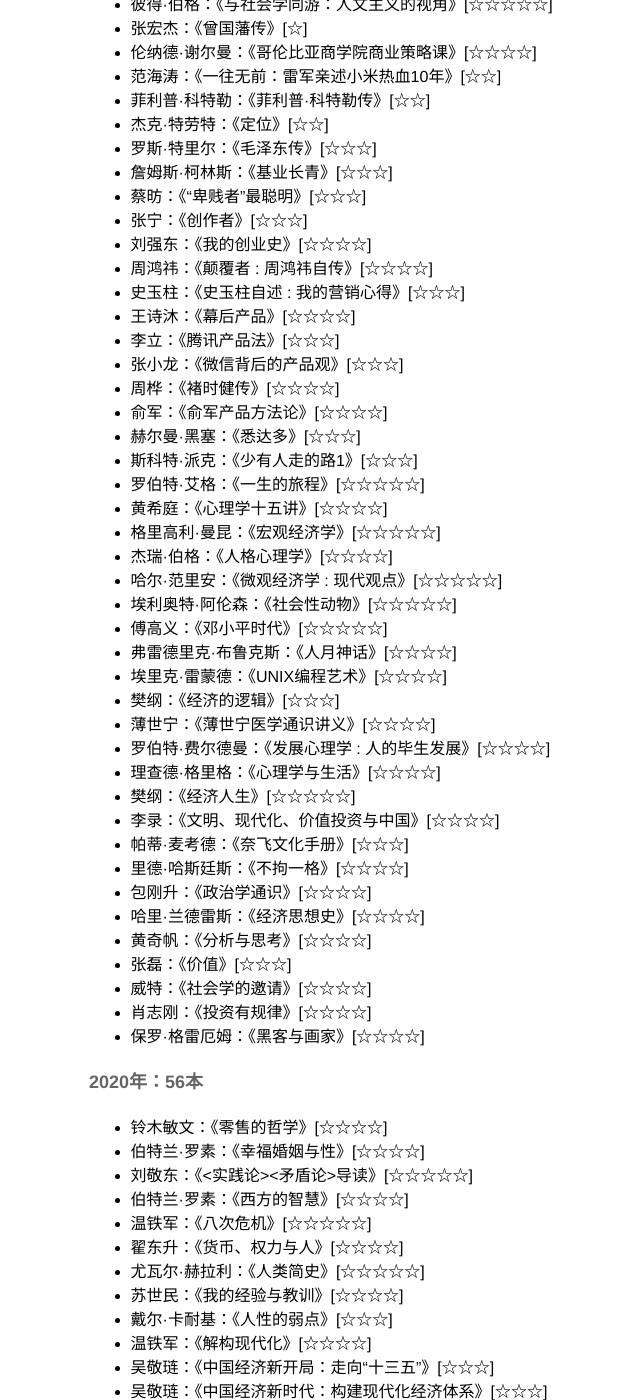
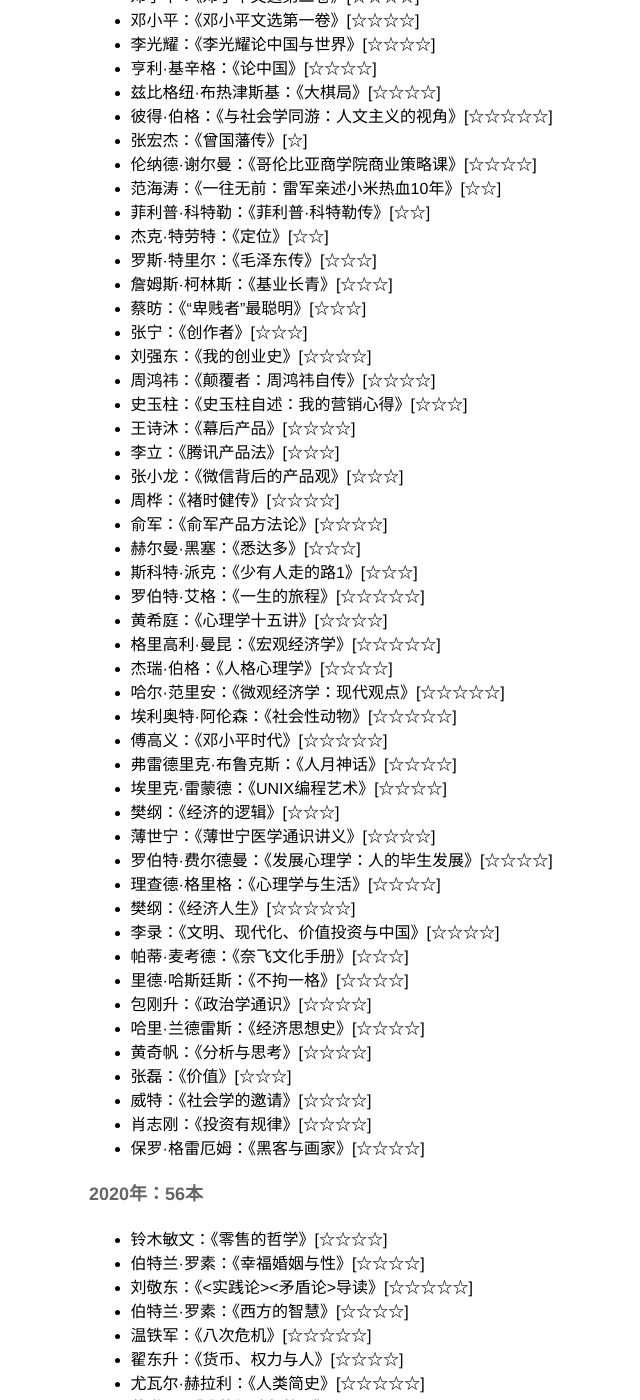
Before and after one commit to mileistone/mileistone.github.io, a Jekyll site: the page built from _posts/2021-10-01-books.md, in a window 1280 px wide and 1400 px high, scrolled down 613 px. Shown: the whole window, without its empty margins (151-791 px from the left). Built offline with Jekyll 4.4.1, drawn with Linux system fonts in a browser that asks for light colours; some of the changed text lies outside the part shown.

```diff
--- a/_posts/2021-10-01-books.md
+++ b/_posts/2021-10-01-books.md
@@ -35,8 +38,8 @@ date: 2021-10-01 22:00:00
 - 蔡昉：《“卑贱者”最聪明》[☆☆☆]
 - 张宁：《创作者》[☆☆☆]
 - 刘强东：《我的创业史》[☆☆☆☆]
-- 周鸿祎：《颠覆者 : 周鸿祎自传》[☆☆☆☆]
-- 史玉柱：《史玉柱自述 : 我的营销心得》[☆☆☆]
+- 周鸿祎：《颠覆者：周鸿祎自传》[☆☆☆☆]
+- 史玉柱：《史玉柱自述：我的营销心得》[☆☆☆]
 - 王诗沐：《幕后产品》[☆☆☆☆]
 - 李立：《腾讯产品法》[☆☆☆]
 - 张小龙：《微信背后的产品观》[☆☆☆]
@@ -48,14 +51,14 @@ date: 2021-10-01 22:00:00
 - 黄希庭：《心理学十五讲》[☆☆☆☆]
 - 格里高利·曼昆：《宏观经济学》[☆☆☆☆☆]
 - 杰瑞·伯格：《人格心理学》[☆☆☆☆]
-- 哈尔·范里安：《微观经济学 : 现代观点》[☆☆☆☆☆]
+- 哈尔·范里安：《微观经济学：现代观点》[☆☆☆☆☆]
 - 埃利奥特·阿伦森：《社会性动物》[☆☆☆☆☆]
 - 傅高义：《邓小平时代》[☆☆☆☆☆]
 - 弗雷德里克·布鲁克斯：《人月神话》[☆☆☆☆]
 - 埃里克·雷蒙德：《UNIX编程艺术》[☆☆☆☆]
 - 樊纲：《经济的逻辑》[☆☆☆]
 - 薄世宁：《薄世宁医学通识讲义》[☆☆☆☆]
-- 罗伯特·费尔德曼：《发展心理学 : 人的毕生发展》[☆☆☆☆]
+- 罗伯特·费尔德曼：《发展心理学：人的毕生发展》[☆☆☆☆]
 - 理查德·格里格：《心理学与生活》[☆☆☆☆]
 - 樊纲：《经济人生》[☆☆☆☆☆]
 - 李录：《文明、现代化、价值投资与中国》[☆☆☆☆]
@@ -137,14 +140,14 @@ date: 2021-10-01 22:00:00
 - 松井忠三：《无印良品世界观》[☆☆☆☆]
 - 松井忠三：《解密无印良品》[☆☆☆☆☆]
 - 赵凡禹：《松下幸之助全传》[☆]
-- 盛田昭夫：《日本制造 : 盛田昭夫的日式经营学》[☆☆☆☆☆]
+- 盛田昭夫：《日本制造：盛田昭夫的日式经营学》[☆☆☆☆☆]
 - 太虚：《佛学常识》[☆☆☆]
 - 约翰·洛克菲勒：《洛克菲勒自传》[☆☆☆☆]
 - 高善文：《经济运行的逻辑》[☆☆☆]
 - 马尔萨斯：《人口原理》[☆☆☆]
 - 瑞·达利欧：《债务危机： 我的应对原则》[☆☆☆]
 - 余华：《在细雨中呼喊》[☆☆☆]
-- 沙希利·浦洛基：《大国的崩溃 : 苏联解体的台前幕后》[☆☆☆]
+- 沙希利·浦洛基：《大国的崩溃：苏联解体的台前幕后》[☆☆☆]
 - 郭凯：《一沙一世界：郭凯经济学札记》[☆☆☆☆]
 - 郭凯：《王二的经济学故事》[☆☆☆☆]
 - 埃森・拉塞尔：《麦肯锡方法》[☆☆☆☆☆]
@@ -333,10 +336,10 @@ date: 2021-10-01 22:00:00
 - 阿城：《常识与通识》[☆☆☆]
 - 鲁迅：《故事新编》[☆☆☆]
 - 鲁迅：《朝花夕拾》[☆☆☆☆☆]
-- 余英时：《余英时文集第二卷 : 中国思想传统及其现代变迁》[☆☆☆☆]
+- 余英时：《余英时文集第二卷：中国思想传统及其现代变迁》[☆☆☆☆]
 - 费正清：《费正清中国回忆录》[☆☆☆☆☆]
 - 陈致：《余英时访谈录》[☆☆☆☆]
-- 余英时：《师友记往 : 余英时怀旧集》[☆☆☆☆]
+- 余英时：《师友记往：余英时怀旧集》[☆☆☆☆]
 - 费正清：《中国：传统与变迁》[☆☆☆]
 - 费正清：《美国与中国》[☆☆☆☆]
 - 孔飞力：《叫魂》[☆☆☆☆]
```
Also changed, not shown: other parts of _posts/2021-10-01-books.md (+3 -0 lines).
